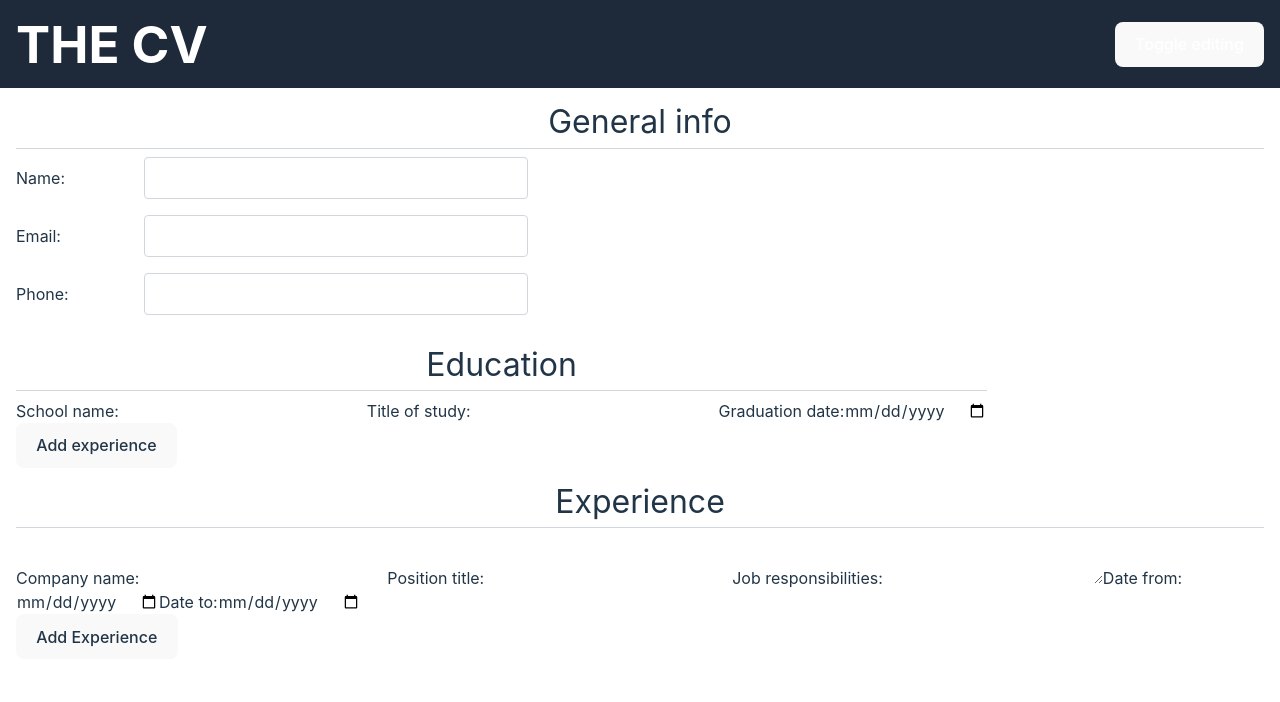
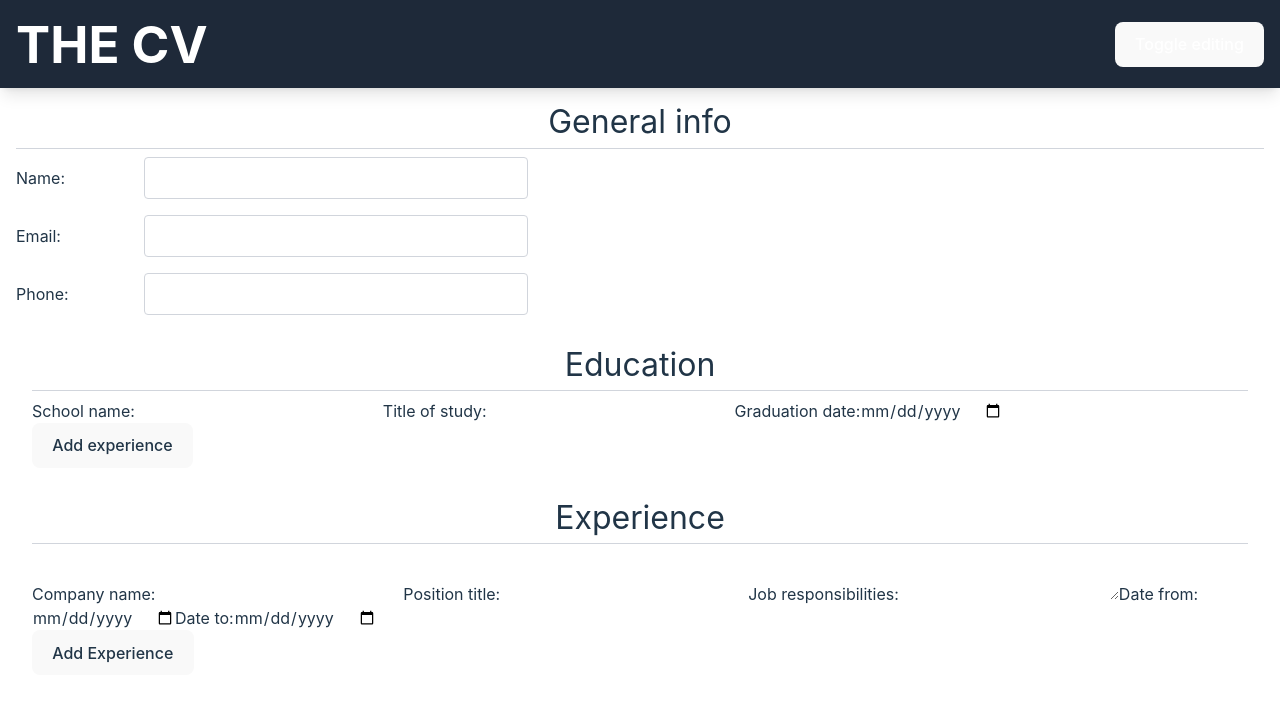
Before and after one commit to konradhorber/cv-builder, a React (Vite) app: page / in a window 1280 px wide. Shown: the top 702 px of the page. Built offline with nearby package versions, Linux system fonts and the light colour scheme.

Commit message:
Add styling for GeneralInfo section

```diff
--- a/src/App.tsx
+++ b/src/App.tsx
@@ -13,7 +13,7 @@ function App() {
   return (
     <div className="min-h-screen flex flex-col">
       {/* header */}
-      <header className="flex flex-row justify-between items-center w-full p-4 sticky top-0 bg-gray-800 text-white">
+      <header className="flex flex-row justify-between items-center w-full p-4 sticky top-0 bg-gray-800 text-white shadow-lg z-10">
         <h1 className="text-2xl font-bold text-left">THE CV</h1>
         <button type="button" onClick={toggleEditing} className="px-4 py-2">
           Toggle editing
@@ -27,12 +27,12 @@ function App() {
           <hr className="w-full border-t border-gray-300 my-2" />
           <GeneralInfo isEditing={isEditing} />
         </div>
-        <div className="flex flex-col items-start pt-4">
+        <div className="w-full flex flex-col justify-start items-start p-4">
           <h2>Education</h2>
           <hr className="w-full border-t border-gray-300 my-2" />
           <Education isEditing={isEditing} />
         </div>
-        <div className="flex flex-col items-start pt-4">
+        <div className="w-full flex flex-col justify-start items-start p-4">
           <h2>Experience</h2>
           <hr className="w-full border-t border-gray-300 my-2" />
           <Experience isEditing={isEditing} />
--- a/src/components/GeneralInfo.tsx
+++ b/src/components/GeneralInfo.tsx
@@ -57,10 +57,10 @@ function GeneralInfo({ isEditing }: GeneralInfoProps) {
                     </div>
                 </div>
             ) : (
-                <div className="w-full flex flex-row justify-between items-center">
-                    <p>{formData.name as string}</p>
-                    <p>{formData.email as string}</p>
-                    <p>{formData.phone as string}</p>
+                <div className="w-full flex flex-row justify-center items-center">
+                    <p className="mx-1 md:mx-4">{formData.name as string}</p>
+                    <p className="mx-1 md:mx-4">{formData.email as string}</p>
+                    <p className="mx-1 md:mx-4">{formData.phone as string}</p>
                 </div>
             )}
 
```
